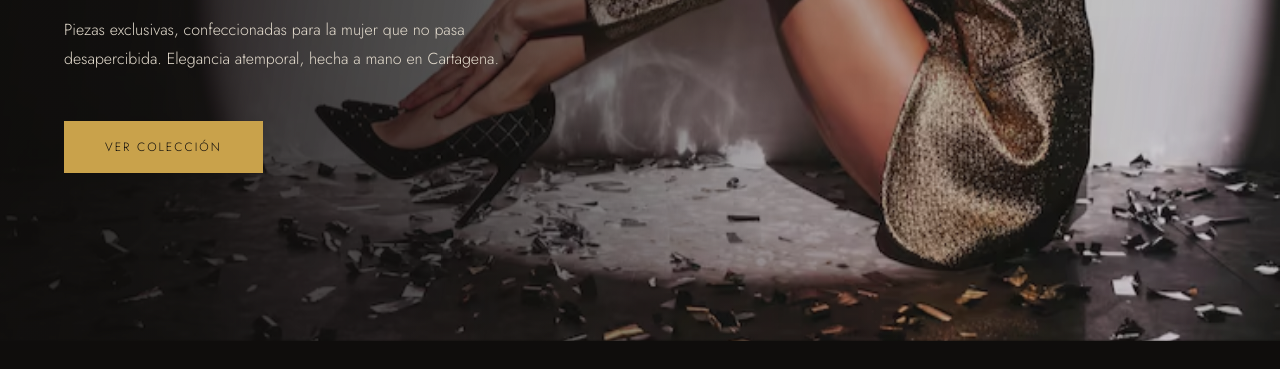
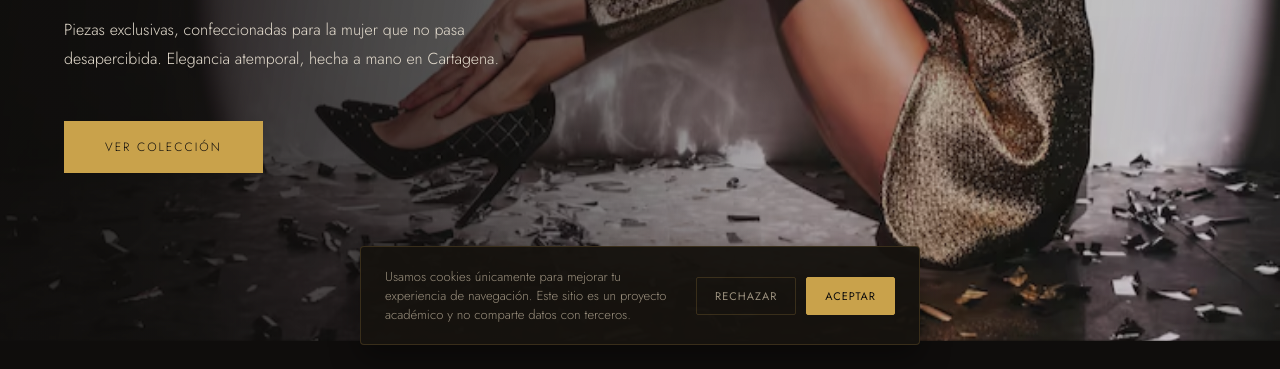
Before and after one commit to Jania-perez/Lunaire-Rose, a plain HTML site: page index.html in a window 1280 px wide. Shown: the part 431-800 px from the top of the page. Drawn offline with nearby package versions, Linux system fonts and the light colour scheme.

Commit message:
feat: aviso de cookies persistente con localStorage
Banner que aparece a los pocos segundos de la primera visita y no
vuelve a mostrarse una vez el usuario acepta o rechaza (guardado en
localStorage, con fallback si el navegador lo bloquea).

Co-Authored-By: Claude Sonnet 5 <noreply@anthropic.com>
Claude-Session: https://claude.ai/code/session_01PKi3mYG8C8GrUfhgDgvgSh

```diff
--- a/css/styles.css
+++ b/css/styles.css
@@ -462,3 +462,33 @@ img { max-width: 100%; display: block; }
 @media (max-width: 860px) {
   #contacto { padding: 40px 24px; }
 }
+
+/* ---------- COOKIE BANNER ---------- */
+#cookie-banner {
+  position: fixed;
+  left: 24px; right: 24px; bottom: 24px;
+  max-width: 560px;
+  margin: 0 auto;
+  background: rgba(22,19,15,0.97);
+  border: 1px solid var(--border);
+  border-radius: 4px;
+  padding: 20px 24px;
+  display: flex;
+  flex-wrap: wrap;
+  align-items: center;
+  gap: 16px;
+  z-index: 100;
+  box-shadow: 0 12px 30px rgba(0,0,0,0.4);
+  transform: translateY(140%);
+  transition: transform 0.5s cubic-bezier(0.22,1,0.36,1);
+}
+#cookie-banner.shown { transform: translateY(0); }
+#cookie-banner p { margin: 0; font-size: 13px; color: var(--muted); flex: 1 1 260px; }
+#cookie-banner .cookie-actions { display: flex; gap: 10px; }
+.cookie-btn {
+  font-family: 'Jost', sans-serif;
+  font-size: 11px; letter-spacing: 1px; text-transform: uppercase;
+  padding: 10px 18px; cursor: pointer; border-radius: 2px;
+}
+.cookie-accept { background: var(--accent); color: var(--bg); border: 1px solid var(--accent); }
+.cookie-decline { background: transparent; color: var(--muted); border: 1px solid var(--border); }
--- a/index.html
+++ b/index.html
@@ -196,6 +196,15 @@
 
 <p class="copyright">© 2026 Lunaire Rose — Todos los derechos reservados. Proyecto ficticio con fines académicos.</p>
 
+<!-- AVISO DE COOKIES -->
+<div id="cookie-banner" role="dialog" aria-live="polite" aria-label="Aviso de cookies">
+  <p>Usamos cookies únicamente para mejorar tu experiencia de navegación. Este sitio es un proyecto académico y no comparte datos con terceros.</p>
+  <div class="cookie-actions">
+    <button type="button" class="cookie-btn cookie-decline sans" id="cookie-decline">Rechazar</button>
+    <button type="button" class="cookie-btn cookie-accept sans" id="cookie-accept">Aceptar</button>
+  </div>
+</div>
+
 <script src="js/main.js" defer></script>
 </body>
 </html>
--- a/js/main.js
+++ b/js/main.js
@@ -61,4 +61,25 @@ document.addEventListener('DOMContentLoaded', () => {
       btn.classList.add('hidden-after');
     });
   });
+
+  // Aviso de cookies: se muestra una vez por visitante (localStorage), con
+  // manejo defensivo por si el navegador bloquea el storage.
+  const banner = document.getElementById('cookie-banner');
+  if (banner) {
+    let alreadyAnswered = false;
+    try {
+      alreadyAnswered = localStorage.getItem('lr-cookies') !== null;
+    } catch (e) { /* localStorage no disponible: mostramos el aviso igual */ }
+
+    if (!alreadyAnswered) {
+      setTimeout(() => banner.classList.add('shown'), 900);
+    }
+
+    const closeBanner = (value) => {
+      banner.classList.remove('shown');
+      try { localStorage.setItem('lr-cookies', value); } catch (e) { /* ignorar */ }
+    };
+    document.getElementById('cookie-accept')?.addEventListener('click', () => closeBanner('accepted'));
+    document.getElementById('cookie-decline')?.addEventListener('click', () => closeBanner('declined'));
+  }
 });
```
